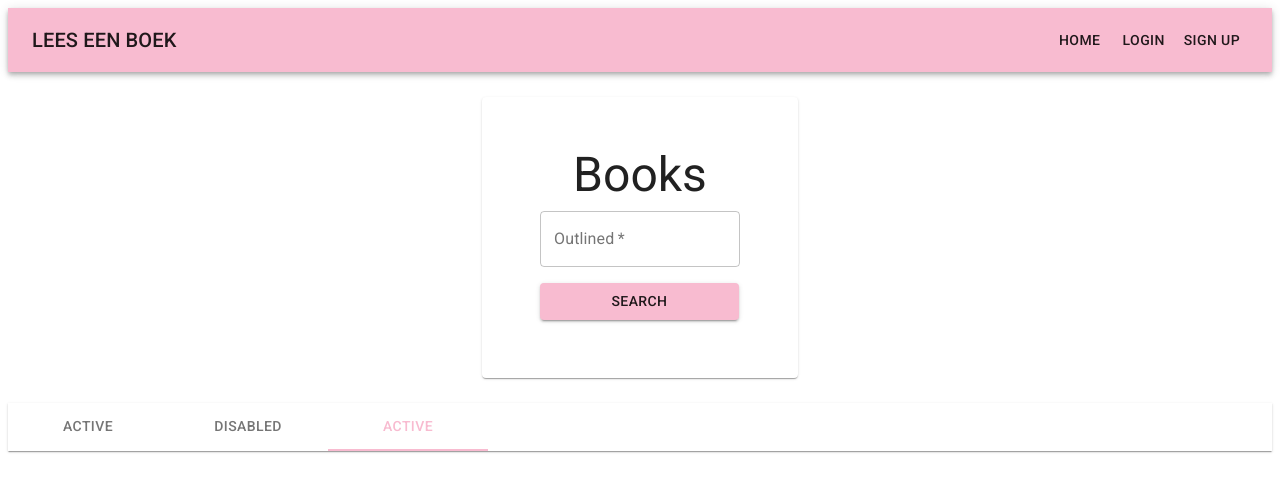
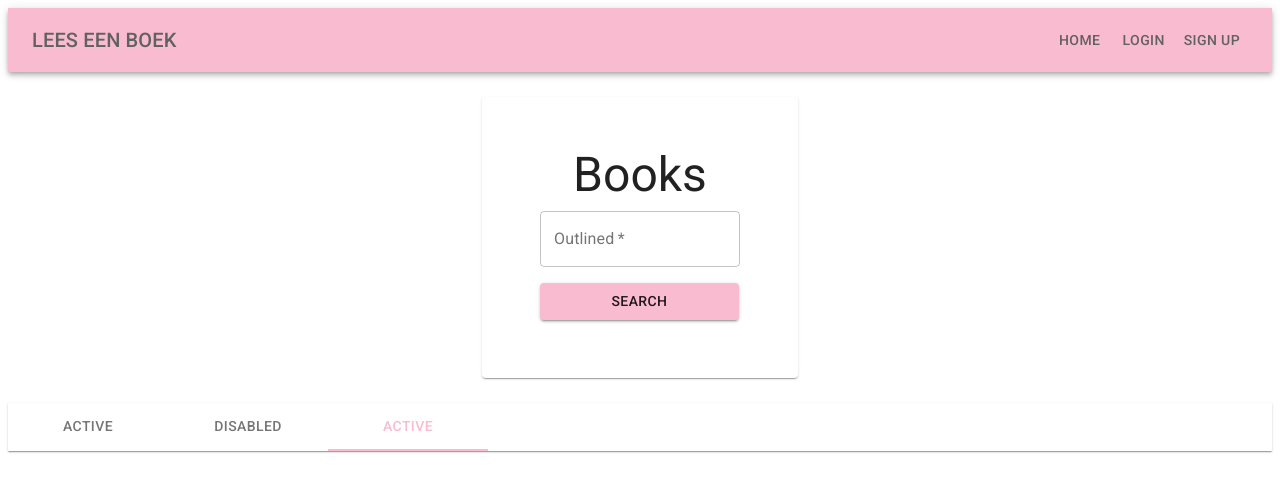
Before and after one commit to charlotkroon/leeseenboek-client, a React (Create React App) app: page / in a window 1280 px wide. Shown: the top 492 px of the page. Built offline with nearby package versions, Linux system fonts and the light colour scheme.

Commit message:
Header: Color Change Typography

```diff
--- a/src/components/Layouts/Header.js
+++ b/src/components/Layouts/Header.js
@@ -25,16 +25,34 @@ export default function Header() {
     <AppBar position="static">
       <Toolbar>
         {" "}
-        <Typography variant="h6" className={classes.title}>
+        <Typography variant="h6" color="secondary" className={classes.title}>
           LEES EEN BOEK
         </Typography>
-        <Button color="inherit" component={Link} raised to="/">
+        <Button
+          color="inherit"
+          color="secondary"
+          component={Link}
+          raised
+          to="/"
+        >
           Home
         </Button>
-        <Button color="inherit" component={Link} raised to="/login">
+        <Button
+          color="inherit"
+          color="secondary"
+          component={Link}
+          raised
+          to="/login"
+        >
           Login
         </Button>
-        <Button color="inherit" component={Link} raised to="/signup">
+        <Button
+          color="inherit"
+          color="secondary"
+          component={Link}
+          raised
+          to="/signup"
+        >
           Sign Up
         </Button>
       </Toolbar>
--- a/src/index.js
+++ b/src/index.js
@@ -13,7 +13,9 @@ const theme = createMuiTheme({
       main: "#f8bbd0"
     },
     secondary: {
-      main: "#ff80ab"
+      main: "#616161",
+      light: "#bdbdbd",
+      dark: "#212121"
     }
   }
 });
```
